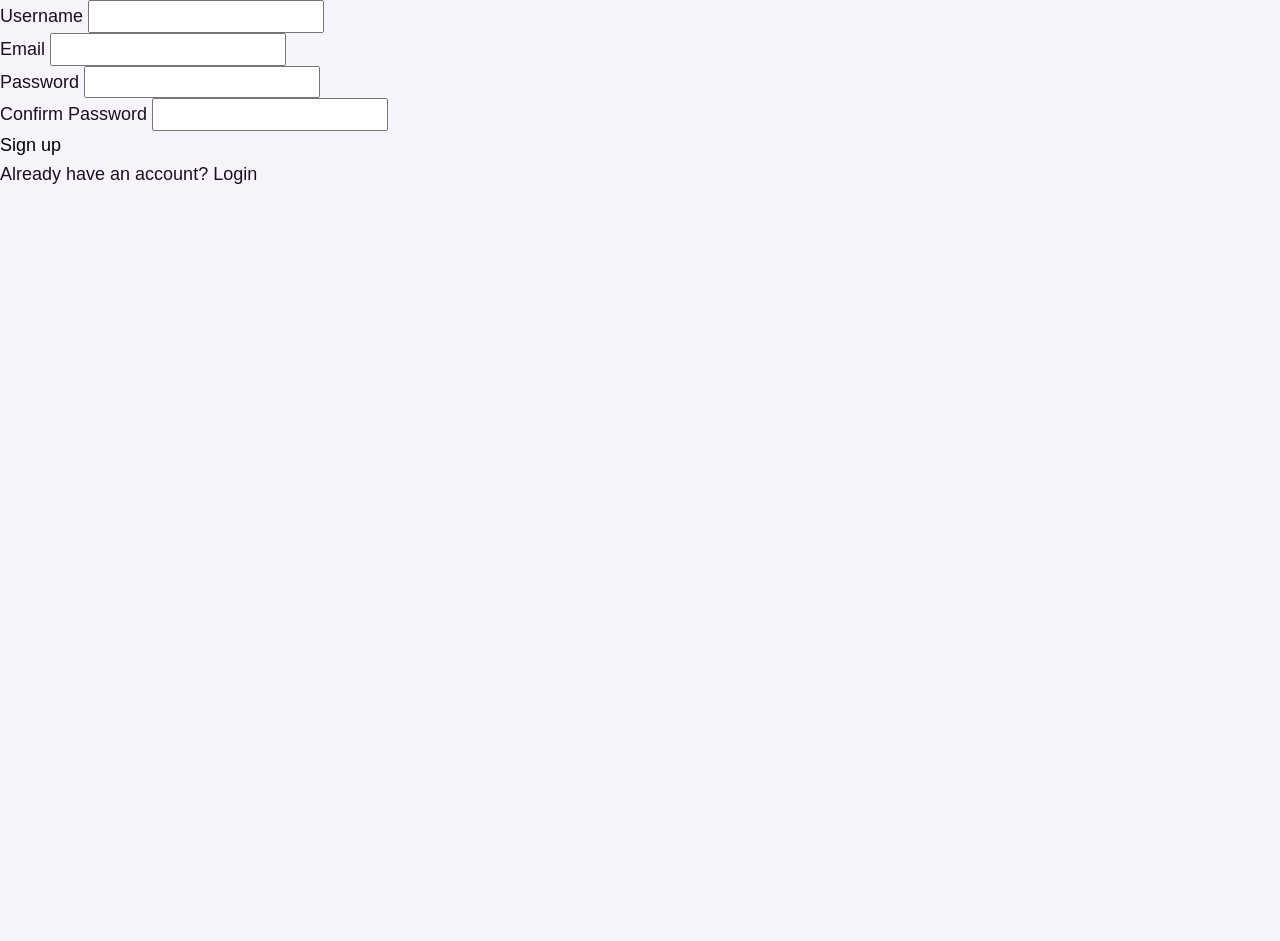
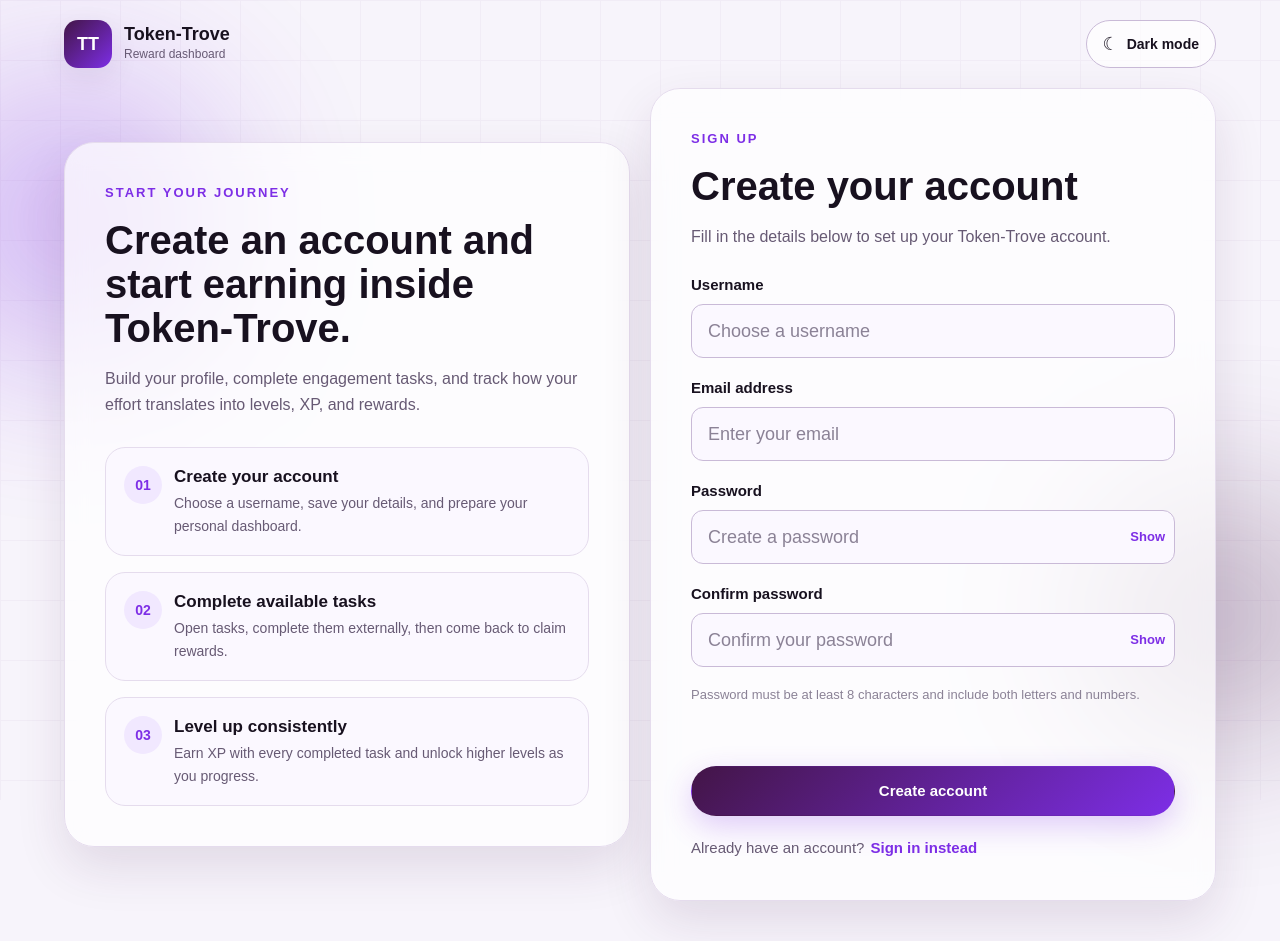
Before and after one commit to victoralaezi6-del/token-trove, a plain HTML site: page signup.html in a window 1280 px wide. Before the commit the page ends 800 px from the top, so only its background shows below. Drawn offline with Linux system fonts and the light colour scheme.

Commit message:
Updated html

```diff
--- a/signup.html
+++ b/signup.html
@@ -3,38 +3,125 @@
 <head>
     <meta charset="UTF-8">
     <meta name="viewport" content="width=device-width, initial-scale=1.0">
+    <meta name="description" content="Create a Token-Trove account to complete tasks, earn rewards, and track your progress.">
+    <meta name="theme-color" content="#431547">
+    <title>Token-Trove | Sign up</title>
     <link rel="stylesheet" href="styles.css">
-    <title>Token-Trove/signup</title>
+    <script src="signup.js" defer></script>
 </head>
-<body id="signupPage">
-    <main>
-        <div>
-            <label for="username">Username</label>
-            <input type="text" id="username" required>
+<body id="signupPage" class="auth-page">
+    <div class="background-orb background-orb--one"></div>
+    <div class="background-orb background-orb--two"></div>
+    <div class="background-grid" aria-hidden="true"></div>
+
+    <div id="page-loader" class="page-loader" aria-hidden="true">
+        <div class="page-loader__spinner"></div>
+        <p id="loader-text">Creating your account...</p>
     </div>
 
+    <div id="app-toast" class="toast" role="status" aria-live="polite" aria-atomic="true"></div>
+
+    <header class="auth-topbar container">
+        <a href="index.html" class="brand">
+            <span class="brand__mark">TT</span>
+            <span class="brand__text">
+                <strong>Token-Trove</strong>
+                <small>Reward dashboard</small>
+            </span>
+        </a>
+
+        <button id="theme-toggle" class="theme-toggle" type="button" aria-label="Toggle dark mode" aria-pressed="false">
+            <span class="theme-toggle__icon" aria-hidden="true">☾</span>
+            <span class="theme-toggle__text">Dark mode</span>
+        </button>
+    </header>
+
+    <main class="auth-shell container">
+        <section class="auth-brand card reveal-up">
+            <p class="eyebrow">Start your journey</p>
+            <h1>Create an account and start earning inside Token-Trove.</h1>
+            <p class="auth-brand__intro">
+                Build your profile, complete engagement tasks, and track how your effort
+                translates into levels, XP, and rewards.
+            </p>
+
+            <div class="feature-list">
+                <article class="feature-item">
+                    <span class="feature-item__icon">01</span>
                     <div>
-            <label for="email">Email</label>
-            <input type="email" id="email" required>
+                        <h2>Create your account</h2>
+                        <p>Choose a username, save your details, and prepare your personal dashboard.</p>
+                    </div>
+                </article>
+
+                <article class="feature-item">
+                    <span class="feature-item__icon">02</span>
+                    <div>
+                        <h2>Complete available tasks</h2>
+                        <p>Open tasks, complete them externally, then come back to claim rewards.</p>
+                    </div>
+                </article>
+
+                <article class="feature-item">
+                    <span class="feature-item__icon">03</span>
+                    <div>
+                        <h2>Level up consistently</h2>
+                        <p>Earn XP with every completed task and unlock higher levels as you progress.</p>
+                    </div>
+                </article>
+            </div>
+        </section>
+
+        <section class="auth-card card reveal-up">
+            <p class="eyebrow">Sign up</p>
+            <h2>Create your account</h2>
+            <p class="auth-card__intro">
+                Fill in the details below to set up your Token-Trove account.
+            </p>
+
+            <form id="signup-form" class="auth-form" novalidate>
+                <div class="form-group">
+                    <label for="signup-username">Username</label>
+                    <input type="text" id="signup-username" name="username" placeholder="Choose a username" autocomplete="username" maxlength="30" required>
                 </div>
 
-        <div>
-            <label for="password">Password</label>
-            <input type="password" id="password" required>
+                <div class="form-group">
+                    <label for="signup-email">Email address</label>
+                    <input type="email" id="signup-email" name="email" placeholder="Enter your email" autocomplete="email" maxlength="100" required>
                 </div>
 
-        <div>
-            <label for="confirmPassword">Confirm Password</label>
-            <input type="password" id="confirmPassword" required>
+                <div class="form-group">
+                    <label for="signup-password">Password</label>
+                    <div class="password-row">
+                        <input type="password" id="signup-password" name="password" placeholder="Create a password" autocomplete="new-password" maxlength="120" required>
+                        <button type="button" class="password-toggle" data-toggle-password="signup-password">Show</button>
+                    </div>
                 </div>
 
-        <div>
-            <button id="sign-up-button">Sign up</button>
+                <div class="form-group">
+                    <label for="signup-confirm-password">Confirm password</label>
+                    <div class="password-row">
+                        <input type="password" id="signup-confirm-password" name="confirmPassword" placeholder="Confirm your password" autocomplete="new-password" maxlength="120" required>
+                        <button type="button" class="password-toggle" data-toggle-password="signup-confirm-password">Show</button>
+                    </div>
                 </div>
 
-        <p>Already have an account? <a href="index.html">Login</a></p>
+                <p class="form-hint">
+                    Password must be at least 8 characters and include both letters and numbers.
+                </p>
+
+                <p id="form-message" class="form-message" role="alert" aria-live="polite"></p>
+
+                <button id="signup-submit" class="button button--primary button--full" type="submit">
+                    <span>Create account</span>
+                </button>
+            </form>
+
+            <div class="auth-card__footer">
+                <p>Already have an account?</p>
+                <a href="login.html" class="text-link">Sign in instead</a>
+            </div>
+        </section>
     </main>
-
-    <script src="signup.js"></script>
 </body>
 </html>
```
Lines whose indentation alone changed are shown as unchanged.
